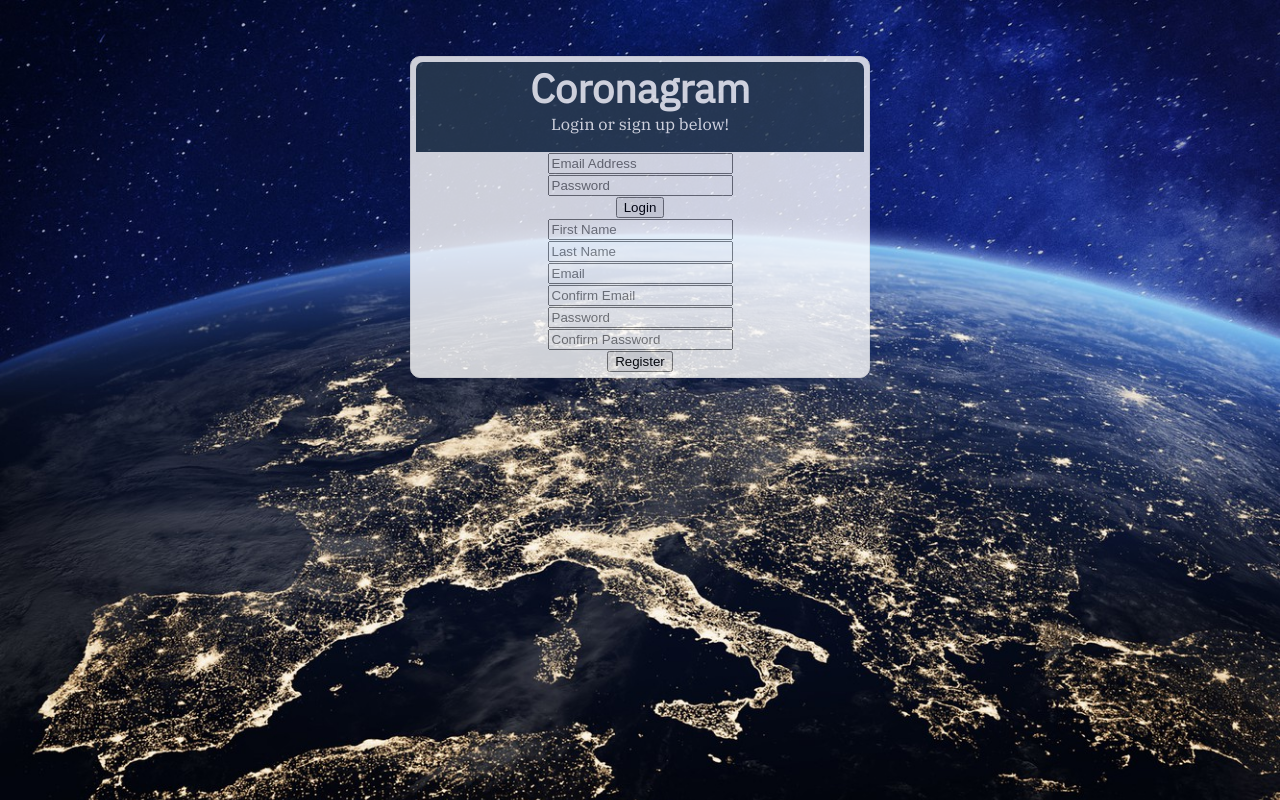
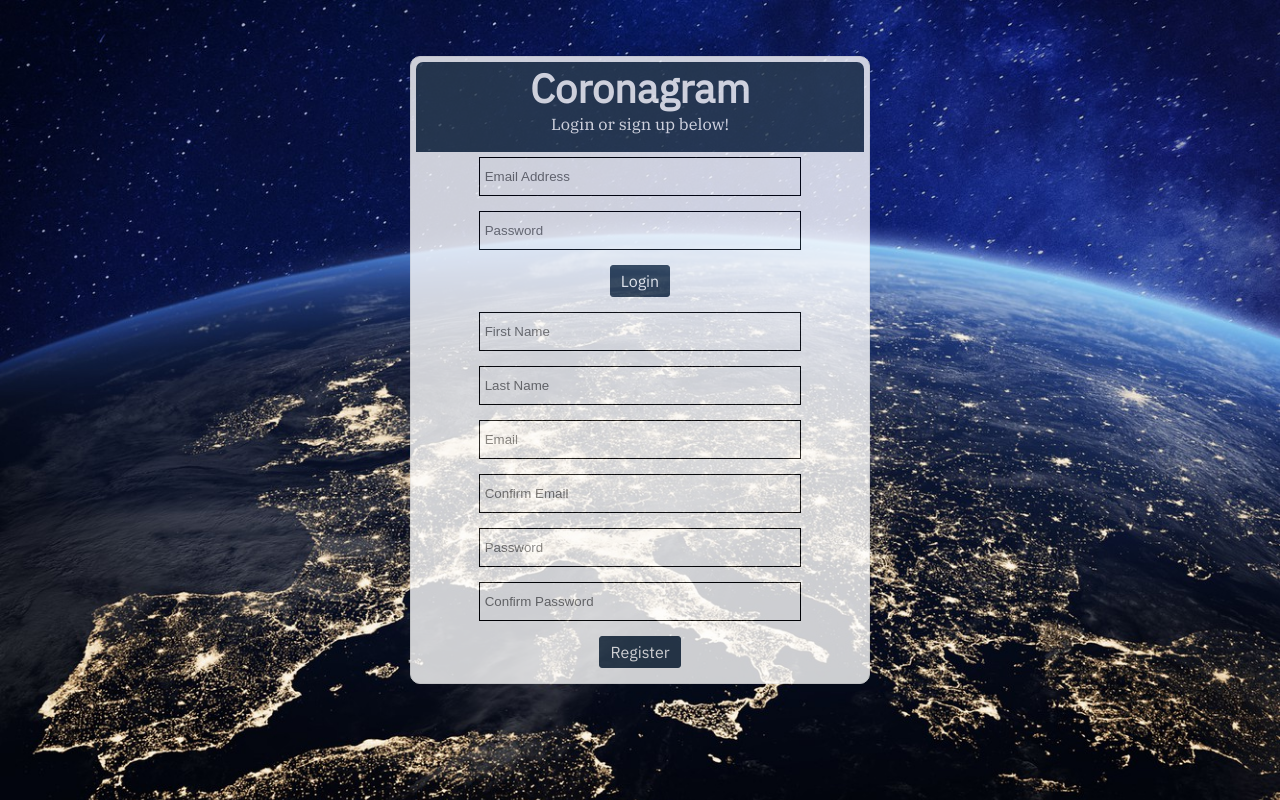
Before and after one commit to Israel-Miles/Social_Site_Cybersecurity, a PHP site: page /register.php in a window 1280 px wide. Run offline with PHP 8.4, Linux system fonts and the light colour scheme.

Commit message:
add style to input boxes

```diff
--- a/assets/css/register_style.css
+++ b/assets/css/register_style.css
@@ -62,3 +62,27 @@ body {
     margin-bottom: 0;
     font-size: 250%;
 }
+
+input[type="submit"] {
+    font-family: 'IBMPlexSans-Regular', sans-serif;
+    background-color: #2c3e50;
+    border: 1px solid #2c3e50;
+    border-radius: 3px;
+    padding: 5px 10px 5px 10px;
+    margin: 5px 0 10px 0;
+    color: white;
+    font-size: 100%;
+}
+
+input[type="text"], input[type="email"], input[type="password"] {
+    border: 1px solid;
+    margin-top: 5px;
+    width: 70%;
+    height: 35px;
+    margin-bottom: 10px;
+    padding-left: 5px;
+}
+
+input[type="text"]:hover, input[type="email"]:hover, input[type="password"]:hover {
+    border: 3px solid;
+}
```
